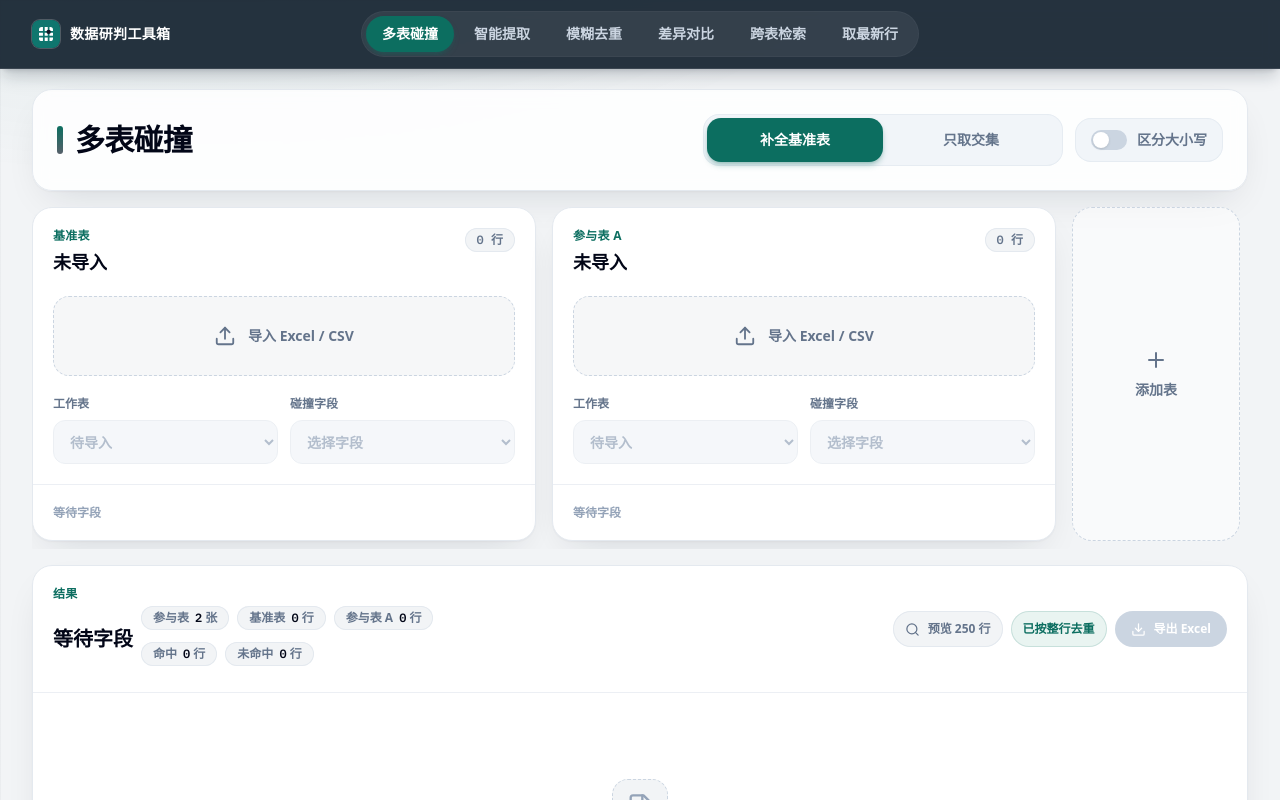
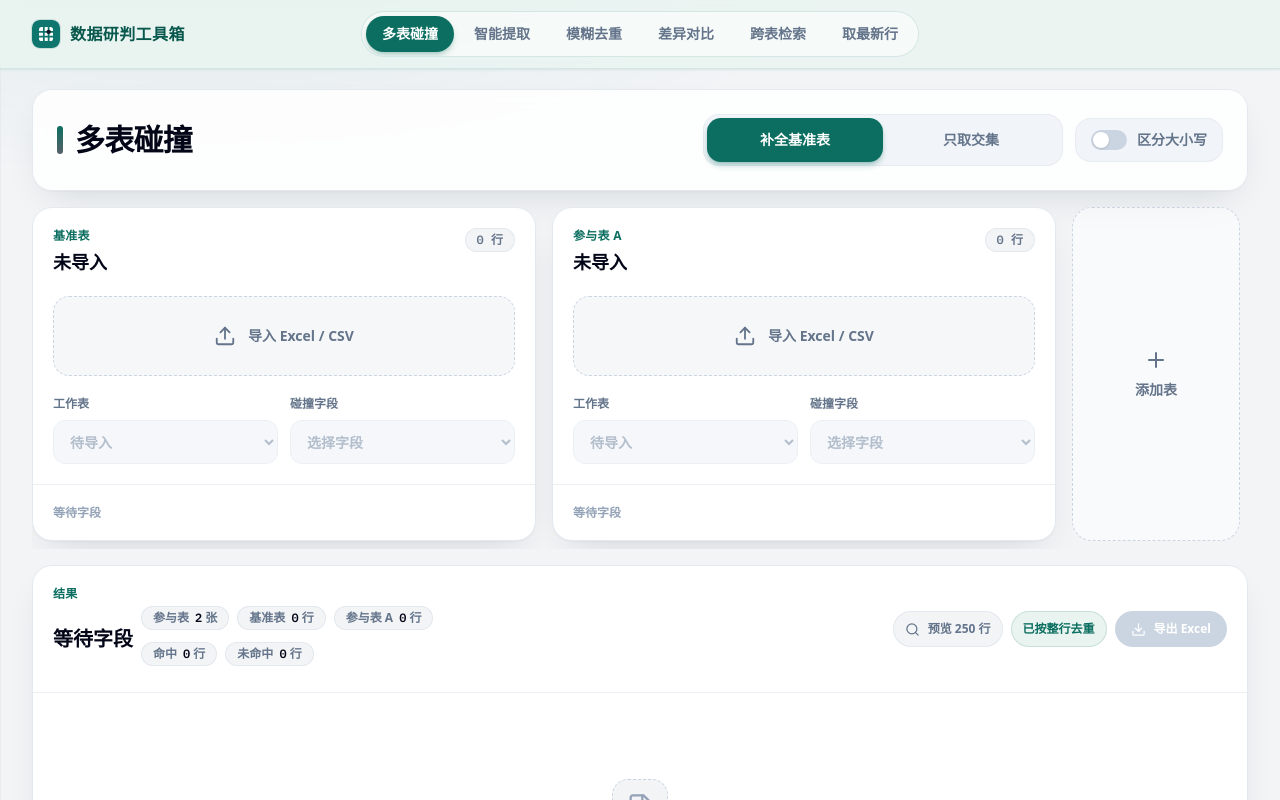
Before and after one commit to chkfail/data-analysis-workbench, a Next.js app: page / in a window 1280 px wide. Shown: the top 800 px of the page. Built offline with nearby package versions, Linux system fonts and the light colour scheme.

Commit message:
Restyle navbar with lighter green theme

```diff
--- a/app/components/AppHeader.tsx
+++ b/app/components/AppHeader.tsx
@@ -3,14 +3,14 @@ import { TOOL_DEFINITIONS } from "@/app/config/tools";
 
 export function AppHeader({ activeTool, onToolChange }: { activeTool: ToolMode; onToolChange: (tool: ToolMode) => void }) {
   return (
-    <header className="sticky top-0 z-30 border-b border-white/10 bg-ink/95 text-white shadow-lg shadow-ink/20 backdrop-blur supports-[backdrop-filter]:bg-ink/90">
+    <header className="sticky top-0 z-30 border-b border-field/10 bg-field-soft/80 text-ink shadow-sm shadow-field/10 backdrop-blur supports-[backdrop-filter]:bg-field-soft/80">
       <div className="mx-auto grid max-w-7xl gap-3 px-4 py-3 sm:grid-cols-[1fr_auto_1fr] sm:items-center sm:px-6 lg:px-8">
-        <div className="inline-flex items-center gap-2.5 text-sm font-bold tracking-wide">
-          <img className="h-7 w-7 rounded-lg ring-1 ring-white/20" src="/icon.svg" alt="" />
+        <div className="inline-flex items-center gap-2.5 text-base font-black tracking-wide text-field-deep">
+          <img className="h-7 w-7 rounded-lg ring-1 ring-field/15" src="/icon.svg" alt="" />
           数据研判工具箱
         </div>
         <nav
-          className="flex items-center gap-1 overflow-x-auto rounded-full bg-white/[0.07] p-1 ring-1 ring-white/10 sm:justify-self-center"
+          className="flex items-center gap-1 overflow-x-auto rounded-full bg-white/55 p-1 ring-1 ring-field/10 sm:justify-self-center"
           aria-label="工具导航"
         >
           {(Object.keys(TOOL_DEFINITIONS) as ToolMode[]).map((tool) => (
@@ -27,7 +27,9 @@ function HeaderNavButton({ active, onClick, title }: { active: boolean; onClick:
     <button
       className={[
         "h-9 shrink-0 whitespace-nowrap rounded-full px-4 text-sm font-bold transition",
-        active ? "bg-field text-white shadow-md shadow-field/30" : "text-slate-300 hover:bg-white/10 hover:text-white"
+        active
+          ? "bg-field text-white shadow-md shadow-field/25"
+          : "text-slate-500 hover:bg-field-soft hover:text-field-deep"
       ].join(" ")}
       type="button"
       onClick={onClick}
```
